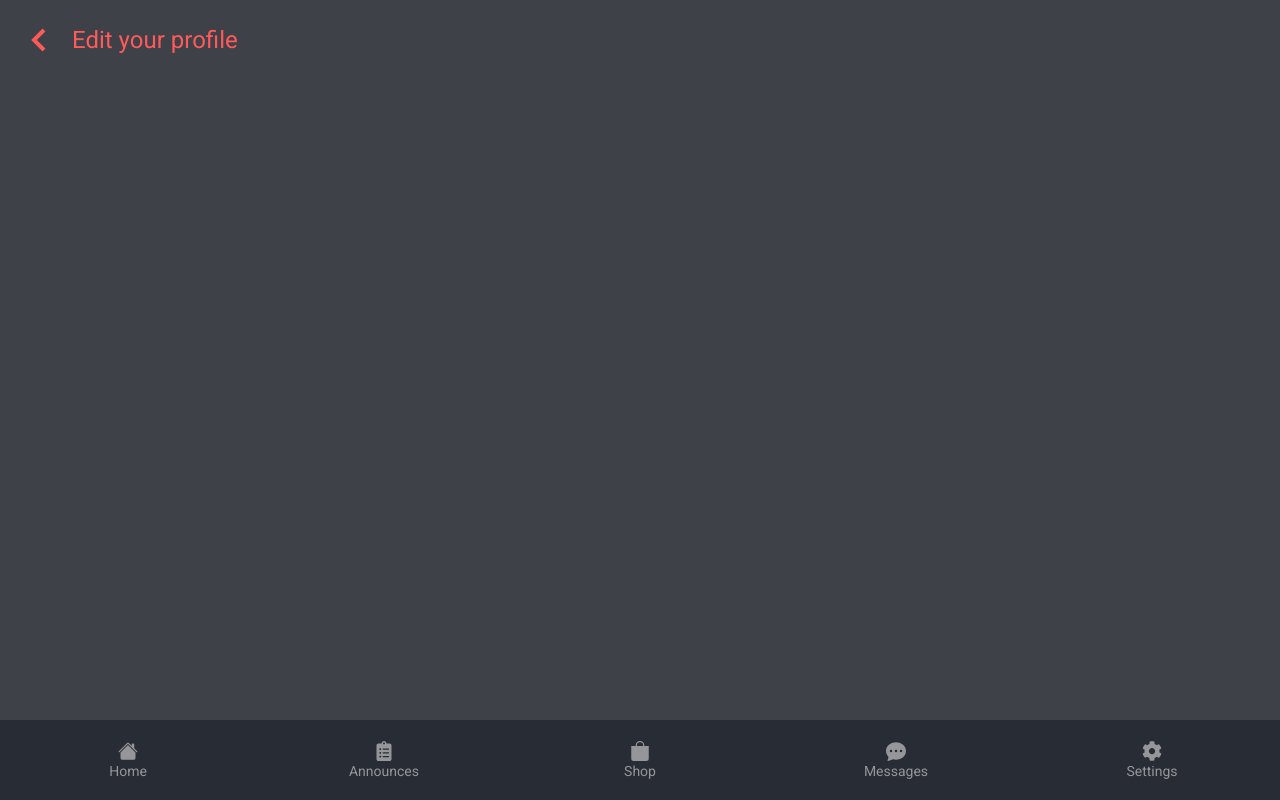
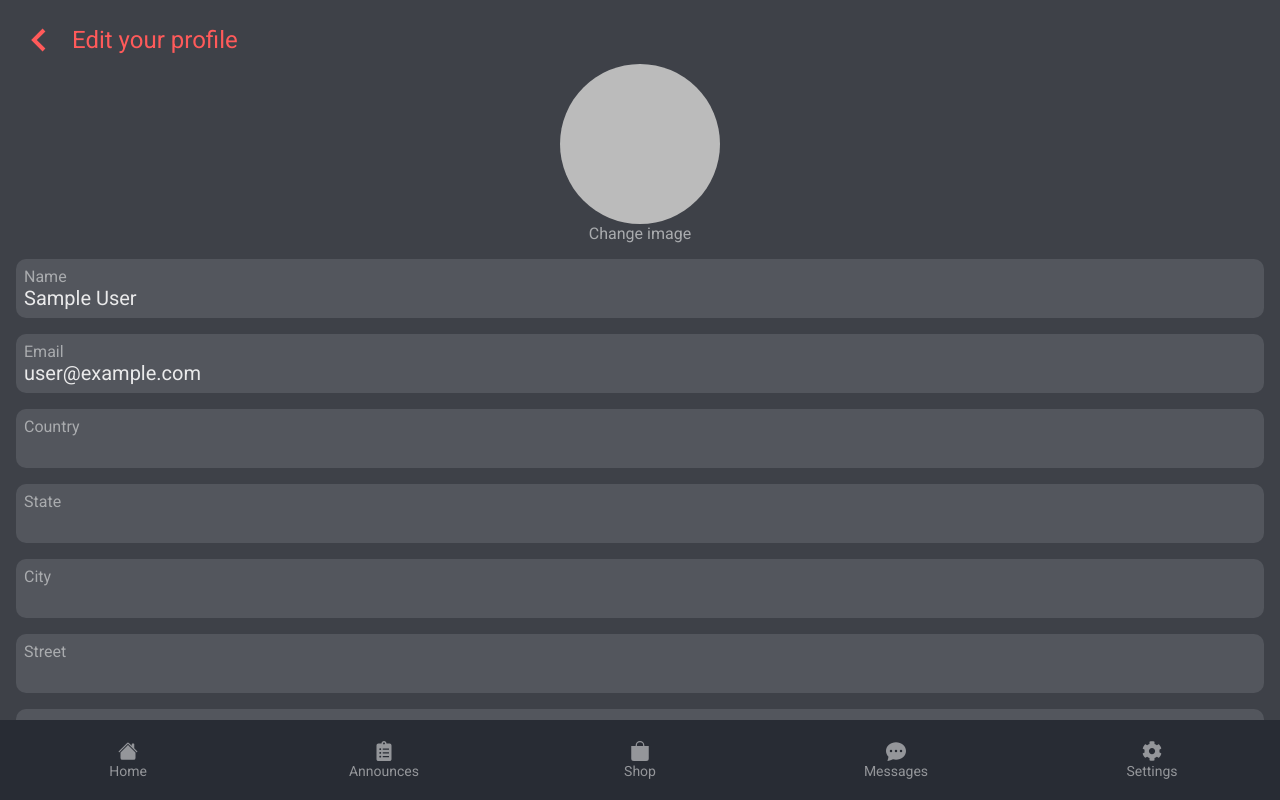
Before and after one commit to KiLLg0r/Volunteerish-React, a React (Create React App) app: page /account in a window 1280 px wide. Built offline with nearby package versions, Linux system fonts and the light colour scheme; no server answers; the database is empty; sample sign-in values are in the browser's storage; a web font is replaced by a local one.

Commit message:
Created front-end for settings/account page

```diff
--- a/src/assets/css/main.css
+++ b/src/assets/css/main.css
@@ -690,6 +690,49 @@
   color: #ff5a5a;
   font-size: 3rem;
 }
+.account .img-placeholder {
+  height: 10rem;
+  aspect-ratio: 1;
+  border-radius: 50%;
+  overflow: hidden;
+  text-align: center;
+  line-height: 125px;
+  display: block;
+  margin-inline: auto;
+  object-fit: cover;
+}
+.account #img-placeholder {
+  width: 100%;
+  height: 100%;
+}
+.account .img-upload {
+  display: flex;
+  flex-direction: column;
+}
+.account .img-label {
+  font-size: 1rem;
+  text-align: center;
+  margin-bottom: 1rem;
+}
+.account .user-data {
+  width: 100%;
+  height: auto;
+  background-color: #53565d;
+  margin-bottom: 1rem;
+  padding: 0.5rem;
+  border-radius: 0.625rem;
+}
+.account .user-data label {
+  display: block;
+  color: #a9abae;
+}
+.account .user-data input {
+  width: 100%;
+  background: transparent;
+  border: none;
+  font-size: 1.25rem;
+  color: #eaeaeb;
+}
 
 *,
 *::after,
--- a/src/assets/scss/_profile.scss
+++ b/src/assets/scss/_profile.scss
@@ -23,4 +23,54 @@
       font-size: 3rem;
     }
   }
+
+  .img-placeholder {
+    height: 10rem;
+    aspect-ratio: 1;
+    border-radius: 50%;
+    overflow: hidden;
+    text-align: center;
+    line-height: 125px;
+    display: block;
+    margin-inline: auto;
+    object-fit: cover;
+  }
+
+  #img-placeholder {
+    width: 100%;
+    height: 100%;
+  }
+
+  .img-upload {
+    display: flex;
+    flex-direction: column;
+  }
+
+  .img-label {
+    font-size: 1rem;
+    text-align: center;
+    margin-bottom: 1rem;
+  }
+
+  .user-data {
+    width: 100%;
+    height: auto;
+    background-color: $gray-light-200;
+    margin-bottom: 1rem;
+    padding: 0.5rem;
+    border-radius: 0.625rem;
+
+    label {
+      display: block;
+      color: $gray-light-600;
+    }
+
+    input {
+      width: 100%;
+      background: transparent;
+      border: none;
+      font-size: 1.25rem;
+      color: $gray-light-900;
+    }
+  }
 }
--- a/src/components/pages/Account.js
+++ b/src/components/pages/Account.js
@@ -1,8 +1,164 @@
 import { useHistory } from "react-router-dom";
 import { BiChevronLeft } from "react-icons/bi";
 
+import firebase from "firebase/compat/app";
+import "firebase/compat/storage";
+import "firebase/compat/firestore";
+
+import { useRef } from "react";
+
+import { useAuth } from "../contexts/AuthContext";
+import { useEffect, useState } from "react";
+
 function Account() {
   const history = useHistory();
+
+  const { currentUser } = useAuth();
+  const [userDetails, setUserDetails] = useState();
+  const [loading, setLoading] = useState(true);
+
+  let file = 0;
+
+  const imgRef = useRef(null);
+  const fileRef = useRef(null);
+
+  const db = firebase.firestore();
+  const userDoc = db.collection("users").doc(currentUser.uid);
+
+  useEffect(() => {
+    setLoading(true);
+    userDoc.get().then((doc) => setUserDetails(doc.data()));
+    setLoading(false);
+  }, [userDoc]);
+
+  const uploadImg = () => {
+    fileRef.current.click();
+  };
+
+  const updateImg = () => {
+    if (file !== 0) {
+      const storage = firebase.app().storage("gs://volunteerish-ed549.appspot.com");
+      const profileImagesRef = storage.ref().child(`profile/${currentUser.uid}-${file.name}`);
+      const task = profileImagesRef.put(file);
+      task.on(
+        "state_changed",
+        function progress(snapshot) {},
+        function error(err) {},
+        function complete() {
+          profileImagesRef
+            .getDownloadURL()
+            .then((url) => {
+              const imageURL = url;
+              currentUser
+                .updateProfile({ photoURL: imageURL })
+                .then(() => {
+                  console.log("Successfully update image");
+                })
+                .catch((error) => {
+                  console.log(error);
+                });
+            })
+            .catch((error) => {
+              console.log(error);
+            });
+        },
+      );
+    } else {
+      currentUser
+        .updateProfile({ photoURL: currentUser.photoURL })
+        .then(() => {
+          console.log("The picture could not be uploaded!");
+        })
+        .catch((error) => {
+          console.log(error);
+        });
+    }
+  };
+
+  const loadFile = (event) => {
+    if (event.target.files && event.target.files[0]) {
+      file = event.target.files[0];
+      imgRef.current.src = URL.createObjectURL(file);
+      updateImg();
+    }
+  };
+
+  const MainComponent = () => {
+    return (
+      <>
+        <div className="img-upload">
+          <img
+            src={currentUser.photoURL}
+            ref={imgRef}
+            onClick={uploadImg}
+            alt="Placeholder for uploading profile"
+            className="img-placeholder"
+          />
+          <input
+            type="file"
+            name="imageUpload"
+            onChange={loadFile}
+            style={{ display: "none" }}
+            ref={fileRef}
+            accept="image/*"
+          />
+          <label htmlFor="file" style={{ cursor: "pointer" }} onClick={uploadImg} className="img-label">
+            Change image
+          </label>
+        </div>
+        <div className="user-data">
+          <label htmlFor="input">Name</label>
+          <input type="text" value={currentUser.displayName} />
+        </div>
+        <div className="user-data">
+          <label htmlFor="input">Email</label>
+          <input type="text" value={currentUser.email} />
+        </div>
+        <div className="user-data">
+          <label htmlFor="input">Country</label>
+          <input type="text" value={userDetails} />
+        </div>
+        <div className="user-data">
+          <label htmlFor="input">State</label>
+          <input type="text" value={userDetails} />
+        </div>
+        <div className="user-data">
+          <label htmlFor="input">City</label>
+          <input type="text" value={userDetails} />
+        </div>
+        <div className="user-data">
+          <label htmlFor="input">Street</label>
+          <input type="text" value={userDetails} />
+        </div>
+        <div className="user-data">
+          <label htmlFor="input">Street Number</label>
+          <input type="text" value={userDetails} />
+        </div>
+        <div className="user-data">
+          <label htmlFor="input">Building</label>
+          <input type="text" value={userDetails} />
+        </div>
+        <div className="user-data">
+          <label htmlFor="input">Apartment</label>
+          <input type="text" value={userDetails} />
+        </div>
+        <div className="user-data">
+          <label htmlFor="input">Zipcode</label>
+          <input type="text" value={userDetails} />
+        </div>
+      </>
+    );
+  };
+
+  const Spinner = () => {
+    return <div className="spinner"></div>;
+  };
+
+  const Main = () => {
+    if (loading) return <Spinner />;
+    else return <MainComponent />;
+  };
+
   return (
     <div className="account">
       <div className="header">
@@ -11,7 +167,7 @@ function Account() {
         </button>
         Edit your profile
       </div>
-
+      <Main />
     </div>
   );
 }
--- a/src/components/pages/CompleteRegistration.js
+++ b/src/components/pages/CompleteRegistration.js
@@ -175,10 +175,6 @@ const CompleteRegistration = () => {
   return (
     <>
       <form className="completeRegistration" ref={completeRegistrationRef}>
-        <div className="close" onClick={hidePopup}>
-          &#9747;
-        </div>
-
         <Swiper
           allowTouchMove={false}
           className="popup"
--- a/src/components/pages/Home.js
+++ b/src/components/pages/Home.js
@@ -85,11 +85,11 @@ const Home = () => {
                   </div>
                   <div className="card--group">
                     <div className="card--category">
-                      <label for="">Category: </label>
+                      <label htmlFor="">Category: </label>
                       <span> Grocery </span>
                     </div>
                     <div className="card--difficulty">
-                      <label for="">Difficulty: </label>
+                      <label htmlFor="">Difficulty: </label>
                       <span>Medium</span>
                     </div>
                   </div>
@@ -154,11 +154,11 @@ const Home = () => {
                   </div>
                   <div className="card--group">
                     <div className="card--category">
-                      <label for="">Category: </label>
+                      <label htmlFor="">Category: </label>
                       <span> Grocery </span>
                     </div>
                     <div className="card--difficulty">
-                      <label for="">Difficulty: </label>
+                      <label htmlFor="">Difficulty: </label>
                       <span>Medium</span>
                     </div>
                   </div>
@@ -180,11 +180,11 @@ const Home = () => {
                   </div>
                   <div className="card--group">
                     <div className="card--category">
-                      <label for="">Category: </label>
+                      <label htmlFor="">Category: </label>
                       <span> Grocery </span>
                     </div>
                     <div className="card--difficulty">
-                      <label for="">Difficulty: </label>
+                      <label htmlFor="">Difficulty: </label>
                       <span>Medium</span>
                     </div>
                   </div>
@@ -206,11 +206,11 @@ const Home = () => {
                   </div>
                   <div className="card--group">
                     <div className="card--category">
-                      <label for="">Category: </label>
+                      <label htmlFor="">Category: </label>
                       <span> Grocery </span>
                     </div>
                     <div className="card--difficulty">
-                      <label for="">Difficulty: </label>
+                      <label htmlFor="">Difficulty: </label>
                       <span>Medium</span>
                     </div>
                   </div>
@@ -232,11 +232,11 @@ const Home = () => {
                   </div>
                   <div className="card--group">
                     <div className="card--category">
-                      <label for="">Category: </label>
+                      <label htmlFor="">Category: </label>
                       <span> Grocery </span>
                     </div>
                     <div className="card--difficulty">
-                      <label for="">Difficulty: </label>
+                      <label htmlFor="">Difficulty: </label>
                       <span>Medium</span>
                     </div>
                   </div>
```
Also changed, not shown: 1 other file (tests, documents, lock files or other folders).
